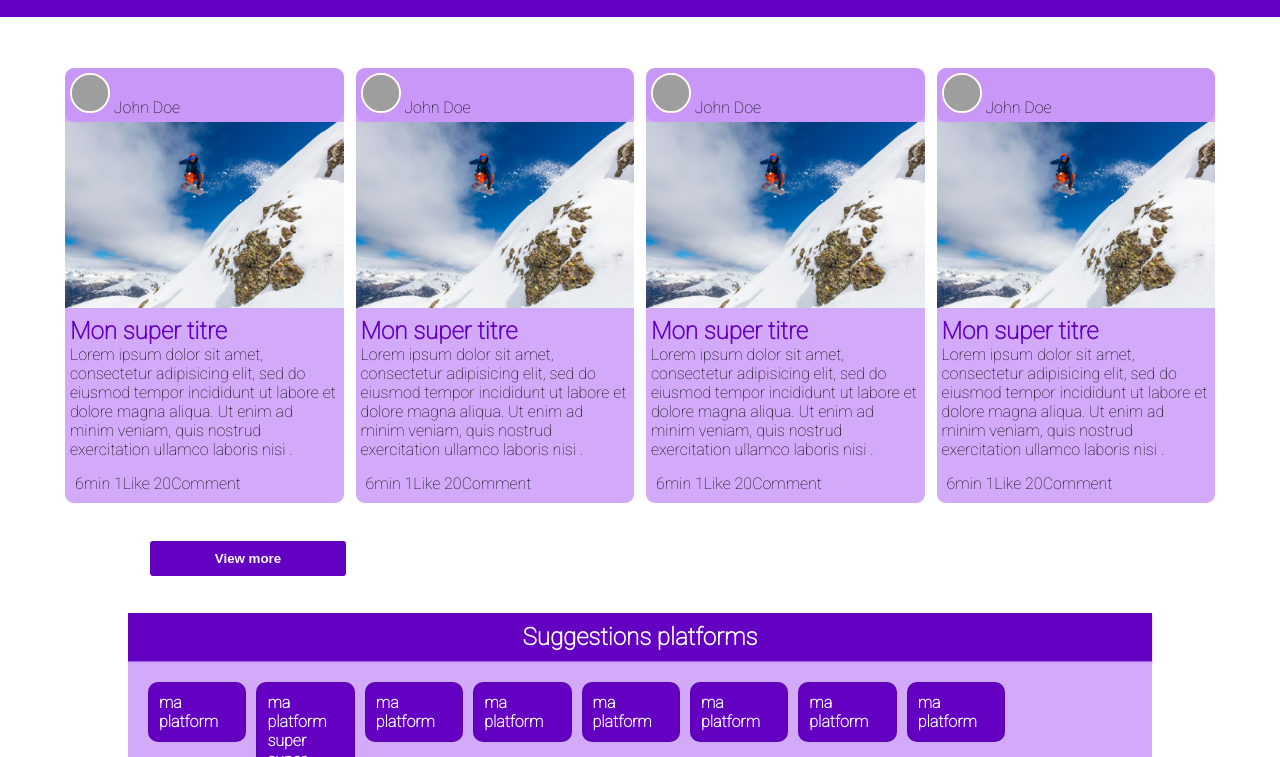
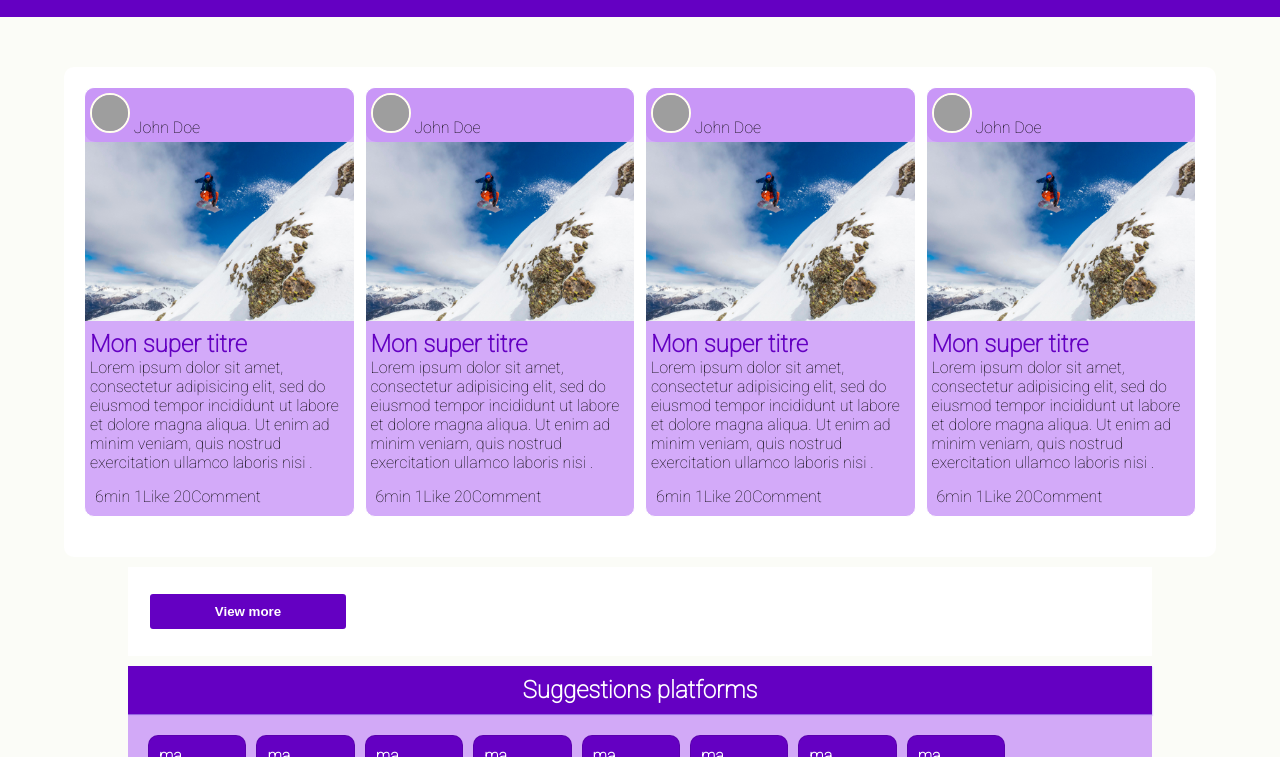
Before and after one commit to Daddypro21/Template-wibegin, a plain HTML site: page index.html in a window 1280 px wide. Shown: the part 603-1360 px from the top of the page. Drawn offline with Linux system fonts and the light colour scheme; grey boxes are pictures that could not be loaded.

Commit message:
nouvelle modification au niveau des cards

```diff
--- a/css/style.css
+++ b/css/style.css
@@ -2,6 +2,7 @@
 body{
 
 	font-family: 'Roboto', sans-serif;
+	background-color: rgba(251, 252, 247, 0.993);
 
 }
 *{
@@ -156,6 +157,9 @@ header nav ul li a img{
 	display: grid;
 	grid-template-columns: 1fr 1fr 1fr 1fr;
 	gap: 10px;
+	background-color: #fff;
+	padding: 20px 20px 40px 20px;
+	border-radius: 10px;
 }
 
 .card{
@@ -345,7 +349,7 @@ footer{
 	margin: 100px auto 0px  auto;
 	display: grid;
 	grid-template-columns: 15% 20% 20% 20%;
-	background-color: rgba(251, 252, 247, 0.993);
+	background-color: #fff;
 	color: black;
 	gap: 10px;
 	padding: 10px;
```
